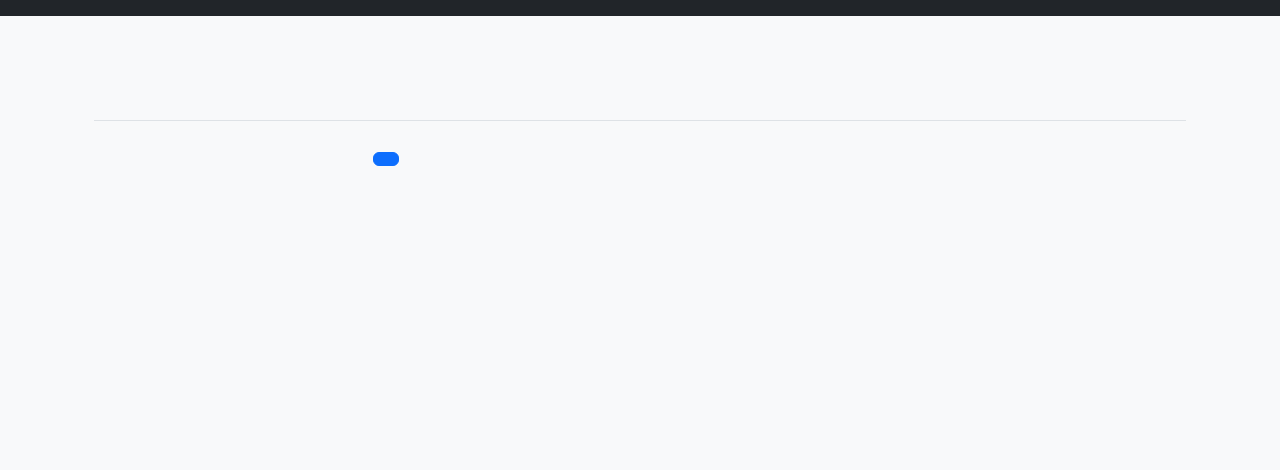
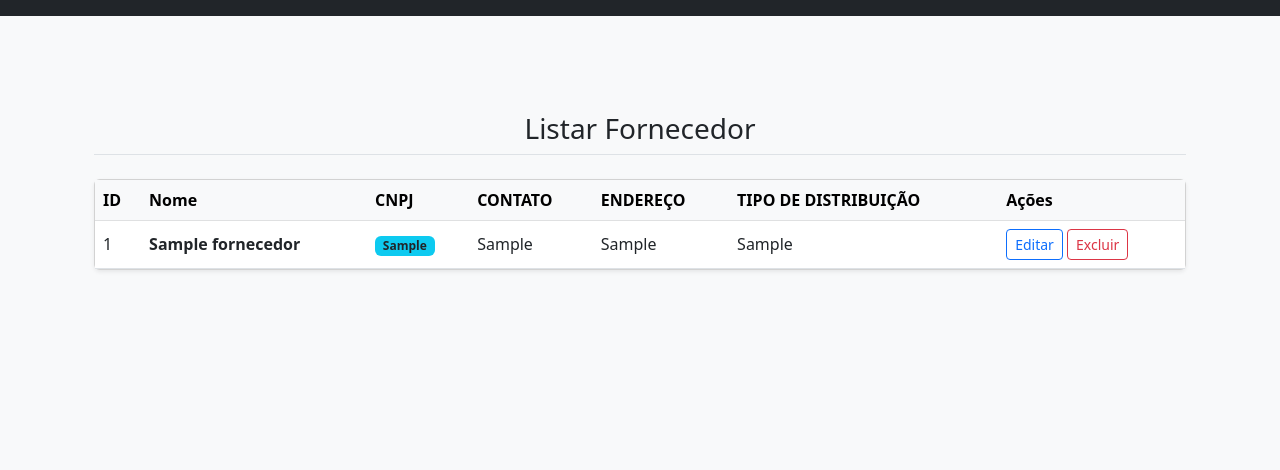
Before and after one commit to hyuuguisuo/pw2026, a Django app: page /listar/fornecedor/ in a window 1280 px wide. Shown: the top 470 px of the page. Run offline with Django 5.2, Linux system fonts and the light colour scheme; tables that the repository leaves empty hold one stand-in row (values such as "Sample post"); some libraries are stand-ins or nearby versions.

Commit message:
15 alterações

```diff
--- a/locadora/models.py
+++ b/locadora/models.py
@@ -10,7 +10,10 @@ class Cliente(models.Model):
 
     atualizado_em = models.DateTimeField(auto_now=True)
     cadastrado_em = models.DateTimeField(auto_now_add=True)
+
     # cadastrado_por = mo
+    def __str__(self):
+        return f"{self.nome} - {self.telefone}"
 
 class Fornecedor(models.Model):
     nome = models.CharField(max_length = 50, help_text = "Digite seu nome completo")
@@ -19,12 +22,22 @@ class Fornecedor(models.Model):
     endereco = models.CharField(max_length=100, verbose_name="endereço")
     tipo_distribuicao = models.CharField(max_length=50, verbose_name="tipo de distribuição")
 
+    def __str__(self):
+        return f"{self.nome}"
+
+
 class Genero(models.Model):
     tipo = models.CharField(max_length=100)
     descricao = models.TextField()
+    def __str__(self):
+        return f"{self.titulo}\n{self.descricao}\n"
+
 
 class Categoria(models.Model):
     # genero = models.OneToOneField()
     multa_atraso = models.FloatField()
     valor_mensal = models.FloatField()
     valor_promocao = models.FloatField()
+
+    # def __str__(self):
+    #     return f"{self.nome}"
--- a/locadora/templates/locadora/form.html
+++ b/locadora/templates/locadora/form.html
@@ -8,6 +8,68 @@
   <div class="container">
     <h3 class="text-center border-bottom pb-2 mb-4">{{ titulo }}</h3>
 
+
+    {% if botao == "LISTAR"%}
+      <div class="card shadow-sm">
+            <div class="card-body p-0">
+                <div class="table-responsive">
+                    <table class="table table-hover mb-0">
+                        <thead class="table-light">
+                            <tr>
+                                <th>ID</th>
+                                <th>Nome</th>
+                                <th>CNPJ</th>
+                                <th>CONTATO</th>
+                                <th>ENDEREÇO</th>
+                                <th>TIPO DE DISTRIBUIÇÃO</th>
+                                <th>Ações</th>
+                            </tr>
+                        </thead>
+                        <tbody>
+                            {% for item in object_list %}
+                            <tr>
+                                <td class="align-middle">
+                                  {{ item.id }}
+                                </td>
+                                <td class="align-middle fw-bold">
+                                  {{ item.nome }}
+                                </td>
+                                <td class="align-middle">
+                                    <span class="badge bg-info text-dark">
+                                      {{ item.cnpj }}
+                                    </span>
+                                </td>
+                                <td class="align-middle">
+                                  {{ item.contato }}
+                                </td>
+                                <td class="align-middle">
+                                  {{ item.endereco }}
+                                </td>
+                                <td class="align-middle">
+                                  {{ item.tipo_distribuicao }}
+                                </td>
+                                <td class="align-middle">
+                                    <a href="{% url "editar_fornecedor" item.pk %}" class="btn btn-sm btn-outline-primary" title="Editar">
+                                        Editar
+                                    </a>
+                                    <a href="{% url "excluir_fornecedor" item.pk %}" class="btn btn-sm btn-outline-danger" title="Excluir">
+                                        Excluir
+                                    </a>
+                                </td>
+                            </tr>
+                            {% empty %}
+                            <tr>
+                                <td colspan="4" class="text-center py-4 text-muted">
+                                    Nenhum item encontrado no banco de dados.
+                                </td>
+                            </tr>
+                            {% endfor %}
+                        </tbody>
+                    </table>
+                </div>
+            </div>
+        </div>
+    {% else %}
       <div class="row justify-content-center">
         <div class="col-md-6">
           <form method="post">
@@ -32,6 +94,8 @@
                     {{ botao }}
                 </button>
             {% endif %}
+    {% endif %}
+
         </form>
       </div>
     </div>
--- a/locadora/views.py
+++ b/locadora/views.py
@@ -28,7 +28,7 @@ class Create_Fornecedor(CreateView):
     model = Fornecedor
     fields = ['nome', 'cnpj', 'contato', 'endereco', 'tipo_distribuicao']
     template_name = 'locadora/form.html'
-    success_url = reverse_lazy('página_inicial')
+    success_url = reverse_lazy('listar_fornecedor')
     extra_context = {
         "titulo" : "Cadastro de Fornecedor",
         "botao" : "Cadastrar"
@@ -37,9 +37,9 @@ class Create_Fornecedor(CreateView):
 
 class Update_Fornecedor(UpdateView):
     model = Fornecedor
-    fields = ['nome', 'email', 'cpf', 'telefone', 'codigo']
+    fields = ['nome', 'cnpj', 'contato', 'endereco', 'tipo_distribuicao']
     template_name = 'locadora/form.html'
-    success_url = reverse_lazy('página_inicial')
+    success_url = reverse_lazy('listar_fornecedor')
     extra_context = {
         "titulo" : "Edição de Fornecedor",
         "botao" : "Salvar"
@@ -49,7 +49,7 @@ class Update_Fornecedor(UpdateView):
 class Delete_Fornecedor(DeleteView):
     model = Fornecedor
     template_name = 'locadora/form.html'
-    success_url = reverse_lazy('página_inicial')
+    success_url = reverse_lazy('listar_fornecedor')
     extra_context = {
         "titulo": "Excluir Fornecedor",
         "botao": "OBLITERAR"
@@ -59,6 +59,10 @@ class Delete_Fornecedor(DeleteView):
 class List_Fornecedor(ListView):
     model = Fornecedor
     template_name = 'locadora/form.html'
+    extra_context = {
+        "titulo": "Listar Fornecedor",
+        "botao": "LISTAR"
+    }
 
 
 class Detail_Fornecedor(DetailView):
```
Lines whose indentation alone changed are shown as unchanged.
